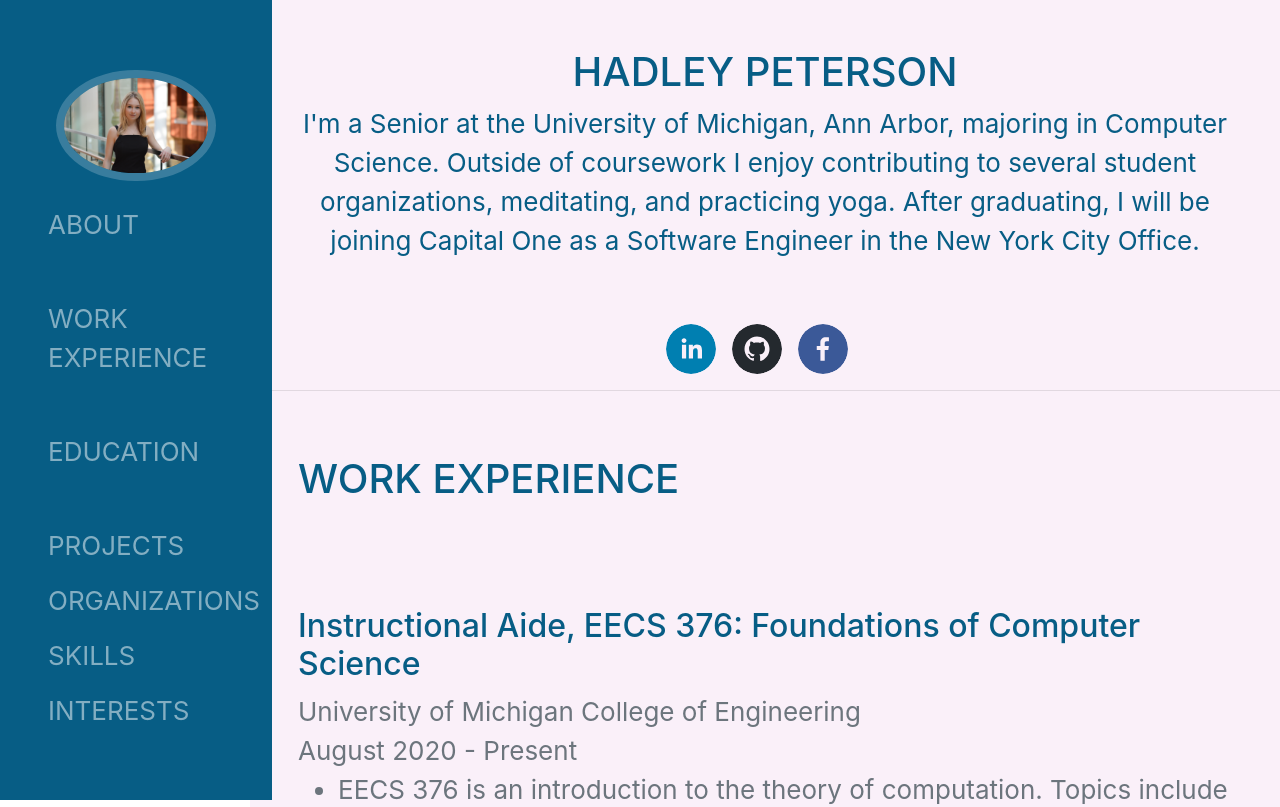
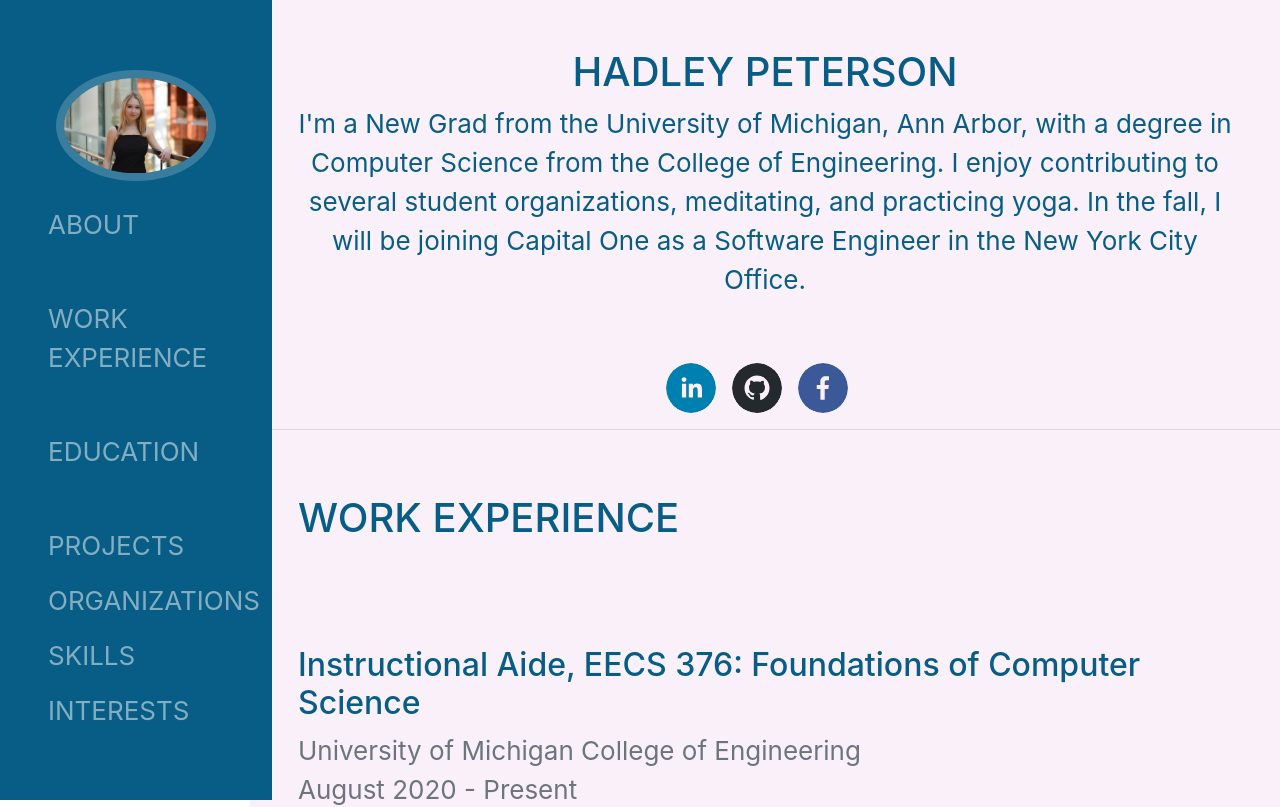
Before and after one commit to hadpeter/personal-site, a React (Create React App) app: page / in a window 1280 px wide. Shown: the top 807 px of the page. Built offline with nearby package versions, Linux system fonts and the light colour scheme.

Commit message:
newgrad update

```diff
--- a/src/components/bio.js
+++ b/src/components/bio.js
@@ -8,7 +8,7 @@
             <div class = "text-center">
                 <h1>Hadley Peterson</h1>
                 <p class = "bio-blurb">
-                I'm a Senior at the University of Michigan,  Ann Arbor, majoring in Computer Science. Outside of coursework I enjoy contributing to several student organizations, meditating, and practicing yoga. After graduating, I will be joining Capital One as a Software Engineer in the New York City Office.
+                I'm a New Grad from the University of Michigan,  Ann Arbor, with a degree in Computer Science from the College of Engineering. I enjoy contributing to several student organizations, meditating, and practicing yoga. In the fall, I will be joining Capital One as a Software Engineer in the New York City Office.
                 </p>
             </div>
             </section>
--- a/src/components/education.js
+++ b/src/components/education.js
@@ -14,7 +14,7 @@
                     <h class = "text-muted"><i> September 2017 - May 2021</i><br></br>
                     </h>
                     <p class = "text-muted">
-                        GPA: 3.39/4.00<br></br>
+                        GPA: 3.45/4.00<br></br>
                         Relevant Courses:
                         <ul>
                             <li>
```
